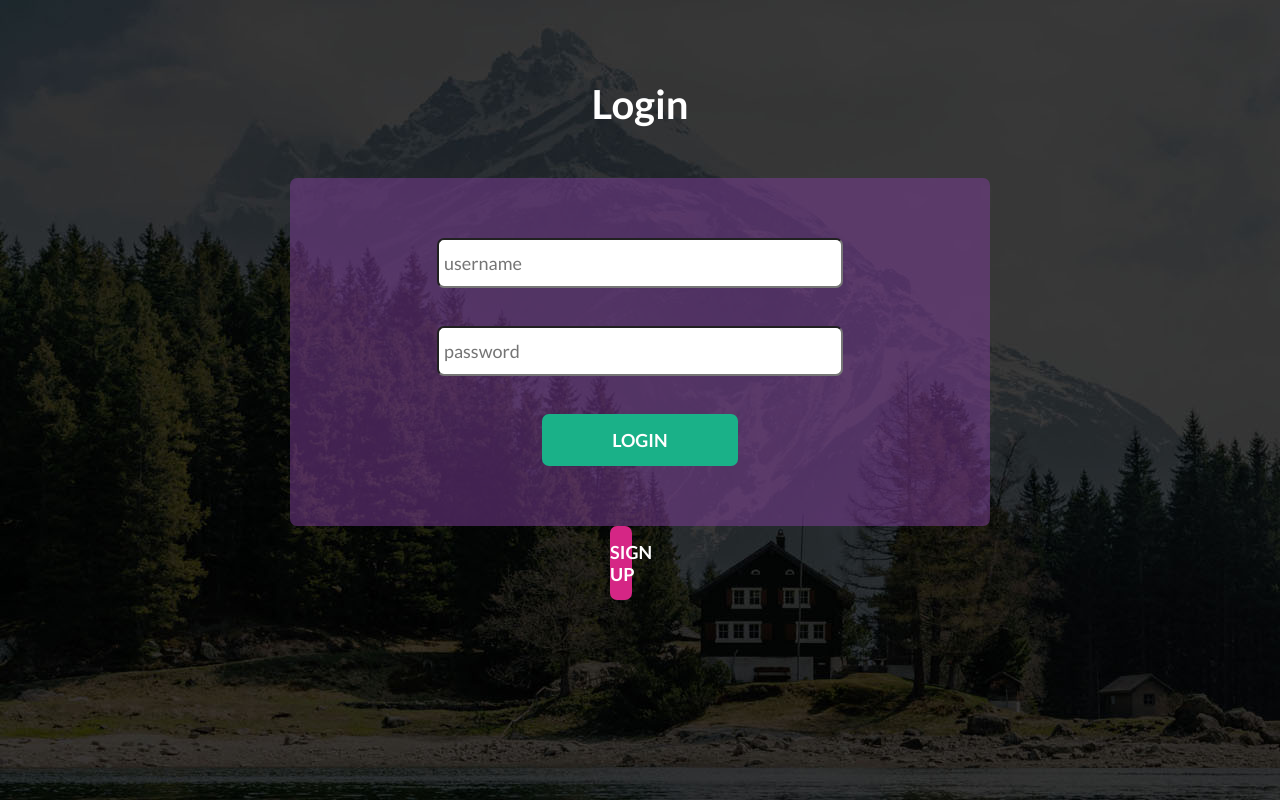
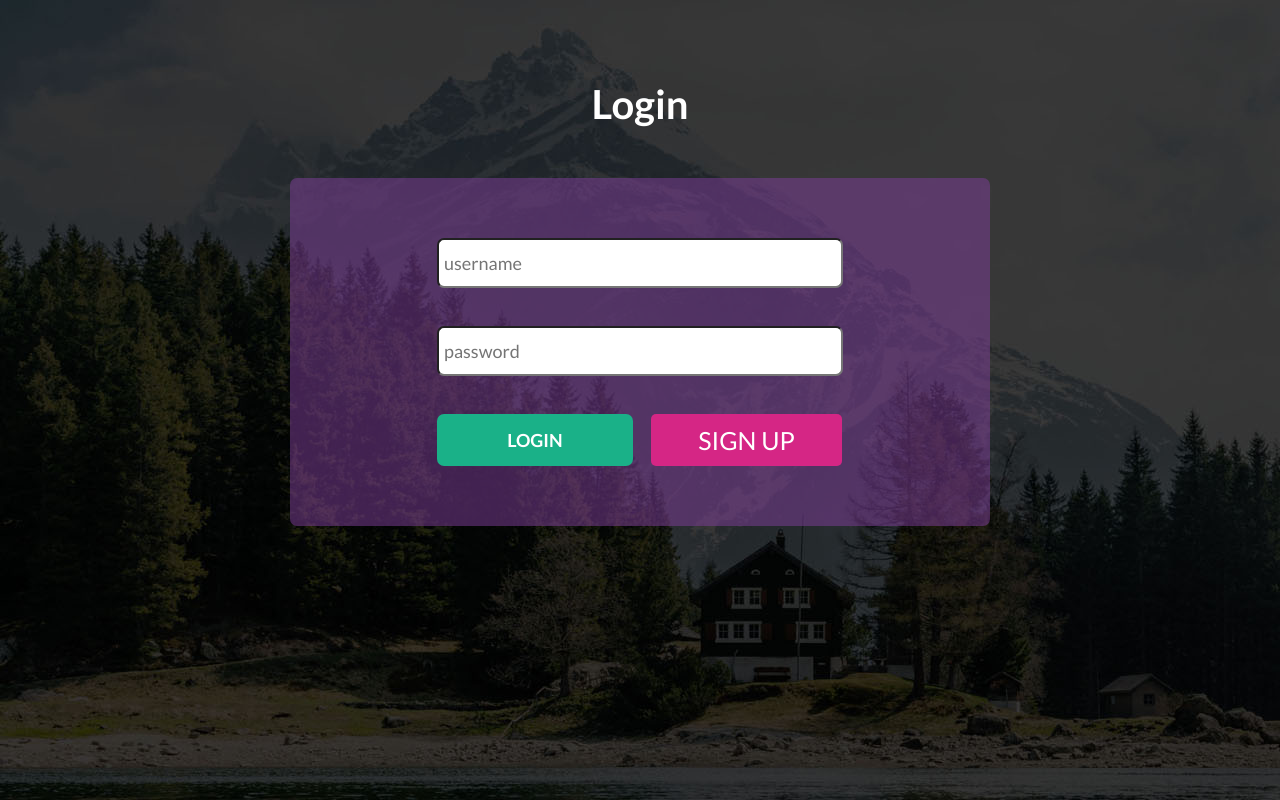
Before and after one commit to FACG2/Diary, a website: page public/home.html in a window 1280 px wide. Drawn offline with Linux system fonts and the light colour scheme; files that its build step writes are made by us from their sources; files whose address does not match are found by name.

Commit message:
edit sign up button

```diff
--- a/public/css/style-home.css
+++ b/public/css/style-home.css
@@ -41,8 +41,7 @@ h1{
 }
 
 
- .login,
- .signup{
+ .login{
 	width: 28%;
 	padding: 15px 0;
 	text-transform: uppercase;
@@ -50,11 +49,19 @@ h1{
 	font-weight: bold;
 	border: none;
 	color: #FFF;
-	border-radius: 7px
+	border-radius: 7px;
+	margin-left: -210px
 }
- .signup{
-	margin-left: 10px;
-	background-color: #d52685;
+ a{
+    background-color: #d52685;
+    text-decoration: none;
+    color: #FFF;
+    font-size: 25px;
+    border-radius: 5px;
+    padding: 11px 47px;
+    margin-top: -112px;
+    margin-left: 213px;
+    text-transform: uppercase;
 }
 .login{
 	background-color: #1AB188
--- a/public/home.html
+++ b/public/home.html
@@ -34,8 +34,7 @@
 				<button class="login">login</button>
 
 		</form>
-		<a href="signUpPage">
-			<button class="signup">sign up</button></a>
+		<a href="signUpPage">sign up</a>
 
 		</div>
 	</header>
```
Also changed, not shown: 1 other file.
